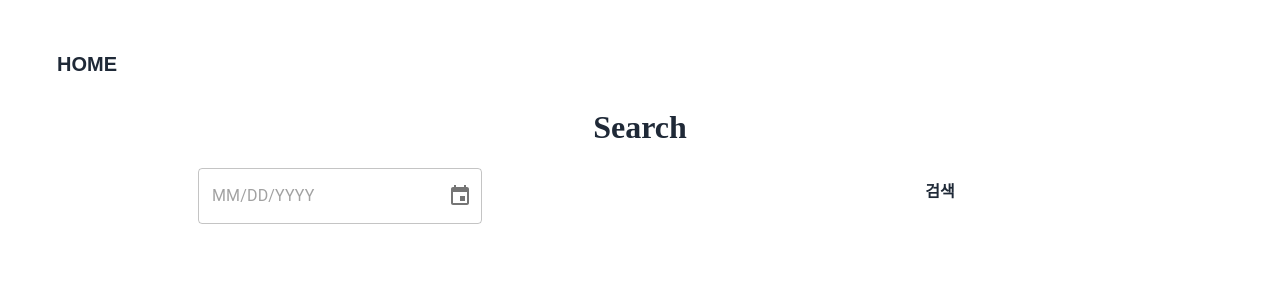
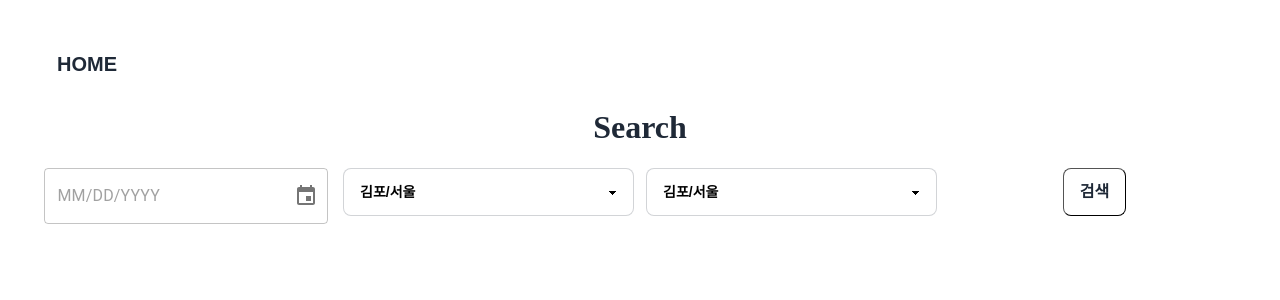
Before and after one commit to Dark-jin/Airplane, a React (Vite) app: page /search in a window 1280 px wide. Shown: the top 300 px of the page. Built offline with nearby package versions, Linux system fonts and the light colour scheme.

Commit message:
feat: search depart & arrive airport select

```diff
--- a/src/apis/airplane.tsx
+++ b/src/apis/airplane.tsx
@@ -2,6 +2,7 @@ import axios from "axios";
 import React from "react";
 import { SetterOrUpdater } from "recoil";
 import {
+  domesticScheduleType,
   domesticType,
   liveListTpye,
   parkingType,
@@ -96,13 +97,17 @@ const liveparkingcongestion = (
 
 const domesticsearch = (
   date: number,
-  setDomestic: SetterOrUpdater<domesticType>
+  setDomestic: SetterOrUpdater<domesticScheduleType>,
+  startcity: string,
+  endcity: string
 ) => {
   axios
     .get("/FlightScheduleList/getDflightScheduleList", {
       params: {
         serviceKey: VITE_APP_AIR_KEY + "==",
         schDate: date,
+        schDeptCityCode: startcity,
+        schArrvCityCode: endcity,
         pageNo: 1,
       },
       headers: headerConfig,
--- a/src/pages/Main/Main.tsx
+++ b/src/pages/Main/Main.tsx
@@ -1,7 +1,7 @@
 import React, { useEffect, useState } from "react";
 import { liveairplane, totallive } from "../../apis/airplane";
 import { useRecoilState } from "recoil";
-import { liveState, totalliveState, domasticState } from "../../states/atom";
+import { liveState, totalliveState, domesticState } from "../../states/atom";
 import { useNavigate } from "react-router-dom";
 
 const Main = () => {
@@ -9,7 +9,7 @@ const Main = () => {
   const [livestate, setliveState] = useRecoilState(liveState);
   const [total, setTotal] = useRecoilState(totalliveState);
   const [line, setLine] = useState("D");
-  const domastic = useRecoilState(domasticState);
+  const domastic = useRecoilState(domesticState);
   const today = new Date();
   const hours = ("0" + today.getHours()).slice(-2);
   const minutes = ("0" + today.getMinutes()).slice(-2);
--- a/src/pages/Search.tsx
+++ b/src/pages/Search.tsx
@@ -6,12 +6,16 @@ import { DatePicker } from "@mui/x-date-pickers";
 import { AdapterDayjs } from "@mui/x-date-pickers/AdapterDayjs";
 import { TextField } from "@mui/material";
 import { useRecoilState } from "recoil";
-import { domesticState } from "../states/atom";
+import { domesticState, domesticScheduleState } from "../states/atom";
 import { useNavigate } from "react-router-dom";
 
 const Search = () => {
   const navigate = useNavigate();
-  const [domestic, setDomestic] = useRecoilState(domesticState);
+  const [domestic, setDomestic] = useRecoilState(domesticScheduleState);
+  const [startcity, setCity] = useRecoilState(domesticState);
+  const [endcity, setEndcity] = useRecoilState(domesticState);
+  const [depart, setDepart] = useState("");
+  const [arrive, setArrive] = useState("");
   const [value, setValue] = useState<Dayjs | null>(null);
   let year = Number(value?.year());
   let month = String(Number(value?.month()) + 1);
@@ -37,7 +41,7 @@ const Search = () => {
   let date = Number(String(year) + month + day);
 
   const searchbtn = async () => {
-    await domesticsearch(date, setDomestic);
+    await domesticsearch(date, setDomestic, depart, arrive);
     console.log(domestic);
     setCheck(true);
   };
@@ -53,7 +57,7 @@ const Search = () => {
         </button>
       </div>
       <h1>Search</h1>
-      <div className="grid grid-cols-2">
+      <div className="grid grid-cols-4 gap-3">
         <div>
           <LocalizationProvider dateAdapter={AdapterDayjs}>
             <DesktopDatePicker
@@ -63,9 +67,33 @@ const Search = () => {
           </LocalizationProvider>
         </div>
         <div>
+          <select
+            className="select w-full max-w-xs select-bordered"
+            onChange={(e) => setDepart(e.target.value)}
+          >
+            {startcity.map((item, index) => (
+              <option key={index} value={item.eng}>
+                {item.kor}
+              </option>
+            ))}
+          </select>
+        </div>
+        <div>
+          <select
+            className="select w-full max-w-xs select-bordered"
+            onChange={(e) => setArrive(e.target.value)}
+          >
+            {endcity.map((item, index) => (
+              <option key={index} value={item.eng}>
+                {item.kor}
+              </option>
+            ))}
+          </select>
+        </div>
+        <div>
           <button
             onClick={searchbtn}
-            className="btn btn-ghost text-base font-bold"
+            className="btn btn-ghost text-base font-bold border-1 border-black"
           >
             검색
           </button>
--- a/src/states/atom.tsx
+++ b/src/states/atom.tsx
@@ -1,10 +1,10 @@
 import React from "react";
 import {
   liveListTpye,
-  domasticType,
+  domesticType,
   parkingType,
   parkingcongestionType,
-  domesticType,
+  domesticScheduleType,
 } from "../type";
 import { atom } from "recoil";
 
@@ -36,8 +36,8 @@ const totalliveState = atom<number>({
   key: "totalData",
   default: 1,
 });
-const domasticState = atom<domasticType>({
-  key: "domasticData",
+const domesticState = atom<domesticType>({
+  key: "domesticData",
   default: [
     {
       eng: "GMP",
@@ -133,8 +133,8 @@ const parkingcongestionState = atom<parkingcongestionType>({
     },
   ],
 });
-const domesticState = atom<domesticType>({
-  key: "domesticData",
+const domesticScheduleState = atom<domesticScheduleType>({
+  key: "domesticScheduleData",
   default: [
     {
       airlineEnglish: "",
@@ -148,14 +148,13 @@ const domesticState = atom<domesticType>({
       flightPurpose: "",
       startcity: "", // 출발공항
       startcityCode: "",
-      numOfRows: 0,
     },
   ],
 });
 export {
   liveState,
   totalliveState,
-  domasticState,
+  domesticScheduleState,
   parkingState,
   parkingcongestionState,
   domesticState,
```
Also changed, not shown: src/type/index.ts (+4 -5 lines).
